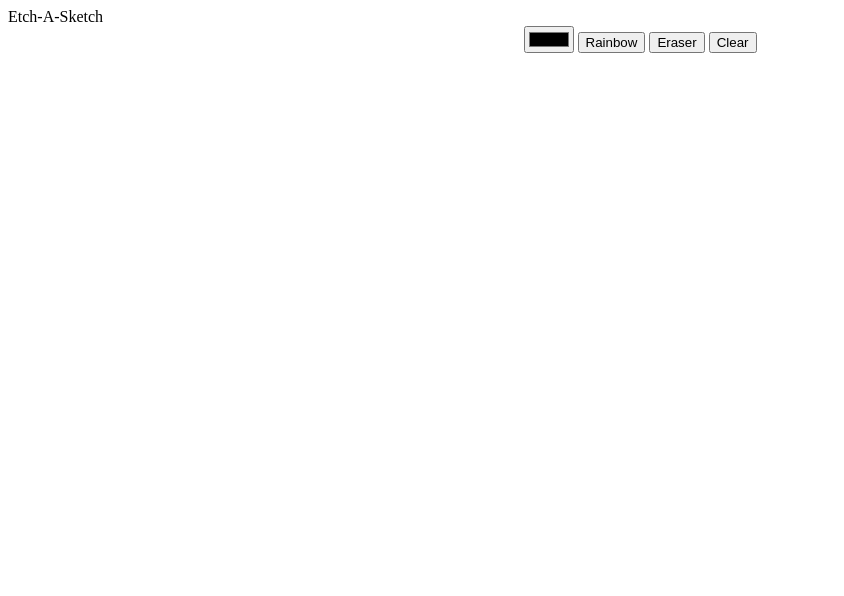
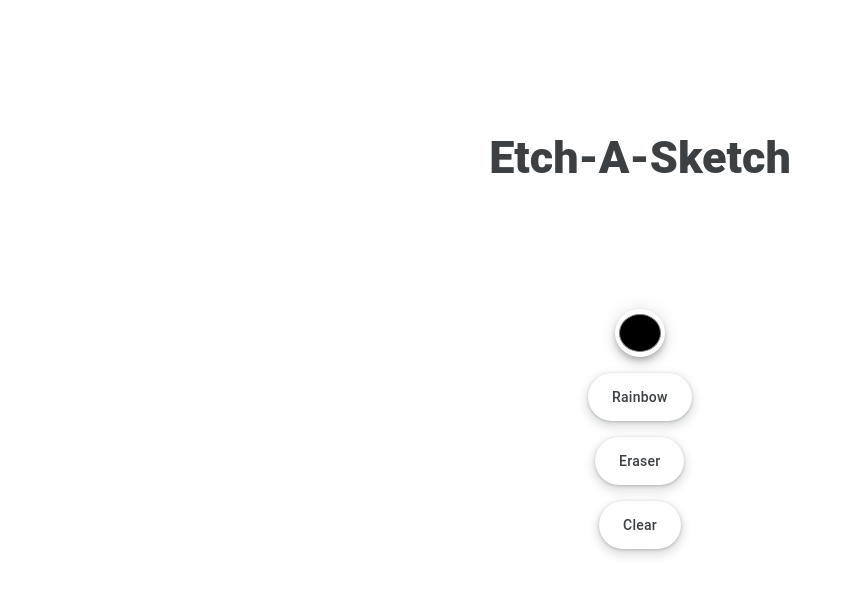
Before and after one commit to kunalnaidu0/odin-etch-a-sketch, a plain HTML site: page index.html in a window 1280 px wide. Shown: the whole page, without its empty margins (0-844 px from the left). Drawn offline with Linux system fonts and the light colour scheme.

Commit message:
Adds formatting to basic html elements
Adds formatting to basic html elements. Uses google style of buttons
and color picker.

script.js was created.

```diff
--- a/styles.css
+++ b/styles.css
@@ -1,9 +1,113 @@
 body{
     display: flex;
     flex-direction: column;
+    justify-content: center;
+    align-items: center;
 }
 
 .content{
     display:flex;
-    justify-content: center;
 }
+
+.left-container{
+    display: flex;
+    flex-direction: column;
+    align-items: center;
+    justify-content: space-around;
+    gap: 16px;
+}
+
+
+.side-button {
+  align-items: center;
+  appearance: none;
+  background-color: #fff;
+  border-radius: 24px;
+  border-style: none;
+  box-shadow: rgba(0, 0, 0, .2) 0 3px 5px -1px,rgba(0, 0, 0, .14) 0 6px 10px 0,rgba(0, 0, 0, .12) 0 1px 18px 0;
+  box-sizing: border-box;
+  color: #3c4043;
+  cursor: pointer;
+  display: inline-flex;
+  fill: currentcolor;
+  font-family: "Google Sans",Roboto,Arial,sans-serif;
+  font-size: 14px;
+  font-weight: 500;
+  height: 48px;
+  justify-content: center;
+  letter-spacing: .25px;
+  line-height: normal;
+  max-width: 100%;
+  overflow: visible;
+  padding: 2px 24px;
+  position: relative;
+  text-align: center;
+  text-transform: none;
+  transition: box-shadow 280ms cubic-bezier(.4, 0, .2, 1),opacity 15ms linear 30ms,transform 270ms cubic-bezier(0, 0, .2, 1) 0ms;
+  user-select: none;
+  -webkit-user-select: none;
+  touch-action: manipulation;
+  width: auto;
+  will-change: transform,opacity;
+  z-index: 0;
+}
+
+.side-button:hover {
+  background: #F6F9FE;
+  color: #174ea6;
+}
+
+.side-button:active {
+  box-shadow: 0 4px 4px 0 rgb(60 64 67 / 30%), 0 8px 12px 6px rgb(60 64 67 / 15%);
+  outline: none;
+}
+
+.side-button:focus {
+  outline: none;
+  border: 2px solid #4285f4;
+}
+
+.side-button:not(:disabled) {
+  box-shadow: rgba(60, 64, 67, .3) 0 1px 3px 0, rgba(60, 64, 67, .15) 0 4px 8px 3px;
+}
+
+.side-button:not(:disabled):hover {
+  box-shadow: rgba(60, 64, 67, .3) 0 2px 3px 0, rgba(60, 64, 67, .15) 0 6px 10px 4px;
+}
+
+.side-button:not(:disabled):focus {
+  box-shadow: rgba(60, 64, 67, .3) 0 1px 3px 0, rgba(60, 64, 67, .15) 0 4px 8px 3px;
+}
+
+.side-button:not(:disabled):active {
+  box-shadow: rgba(60, 64, 67, .3) 0 4px 4px 0, rgba(60, 64, 67, .15) 0 8px 12px 6px;
+}
+
+.side-button:disabled {
+  box-shadow: rgba(60, 64, 67, .3) 0 1px 3px 0, rgba(60, 64, 67, .15) 0 4px 8px 3px;
+}
+
+#color-picker{
+    background-color: #fff;
+    border-radius: 50%;
+    border-style: none;
+    box-shadow: rgba(0, 0, 0, .2) 0 3px 5px -1px,rgba(0, 0, 0, .14) 0 6px 10px 0,rgba(0, 0, 0, .12) 0 1px 18px 0;
+    cursor: pointer;
+    fill: currentcolor;
+    height: 48px;
+    max-width: 100%;
+
+}
+
+#color-picker::-webkit-color-swatch{
+    border-radius: 50%;
+}
+
+.title{
+    color: #3c4043;
+    font-family: "Google Sans",Roboto,Arial,sans-serif;
+    font-size: 45px;
+    font-weight: 900;
+    line-height: 48px;
+    margin: 10%;
+}
```
Also changed, not shown: script.js (added).
